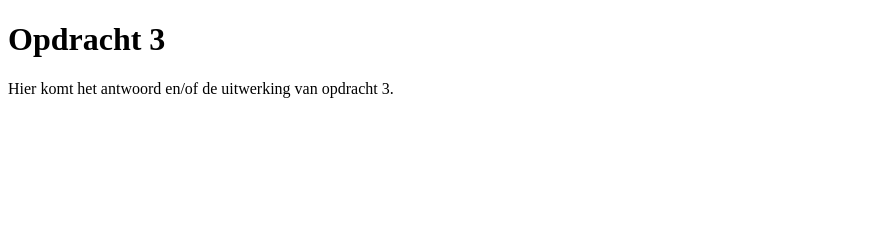
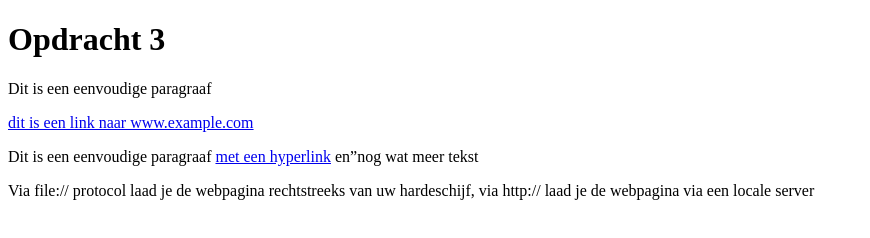
Before and after one commit to JoussefB/Webdevelopment, a plain HTML site: page labo_2/opdracht_3.html in a window 1280 px wide. Shown: the whole page, without its empty margins (0-870 px from the left). Drawn offline with Linux system fonts and the light colour scheme.

Commit message:
Opdracht 3

```diff
--- a/labo_2/opdracht_3.html
+++ b/labo_2/opdracht_3.html
@@ -6,9 +6,13 @@
 </head>
 <body>
 <h1>Opdracht 3</h1>
-<p>
-    Hier komt het antwoord en/of de uitwerking van opdracht 3.
-</p>
+<p>Dit is een eenvoudige paragraaf</p>
+<a href="www.example.com">dit is een link naar www.example.com</a>
+<p>Dit is een eenvoudige paragraaf <a href="www.example.com">met een hyperlink</a> en”nog
+    wat meer tekst</p>
+
+<p>Via file:// protocol laad je de webpagina rechtstreeks van uw hardeschijf, via http:// laad  je de webpagina via een locale server</p>
+
 
 
 </body>
```
